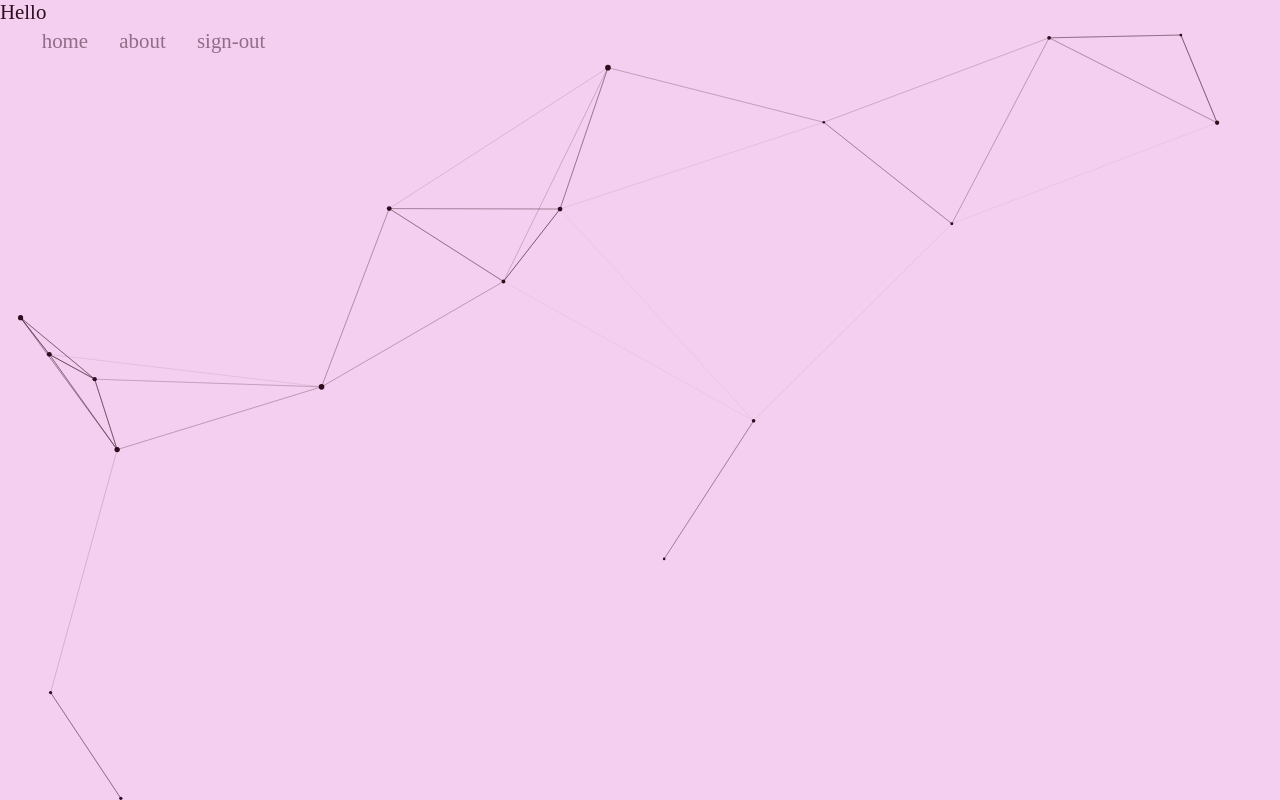
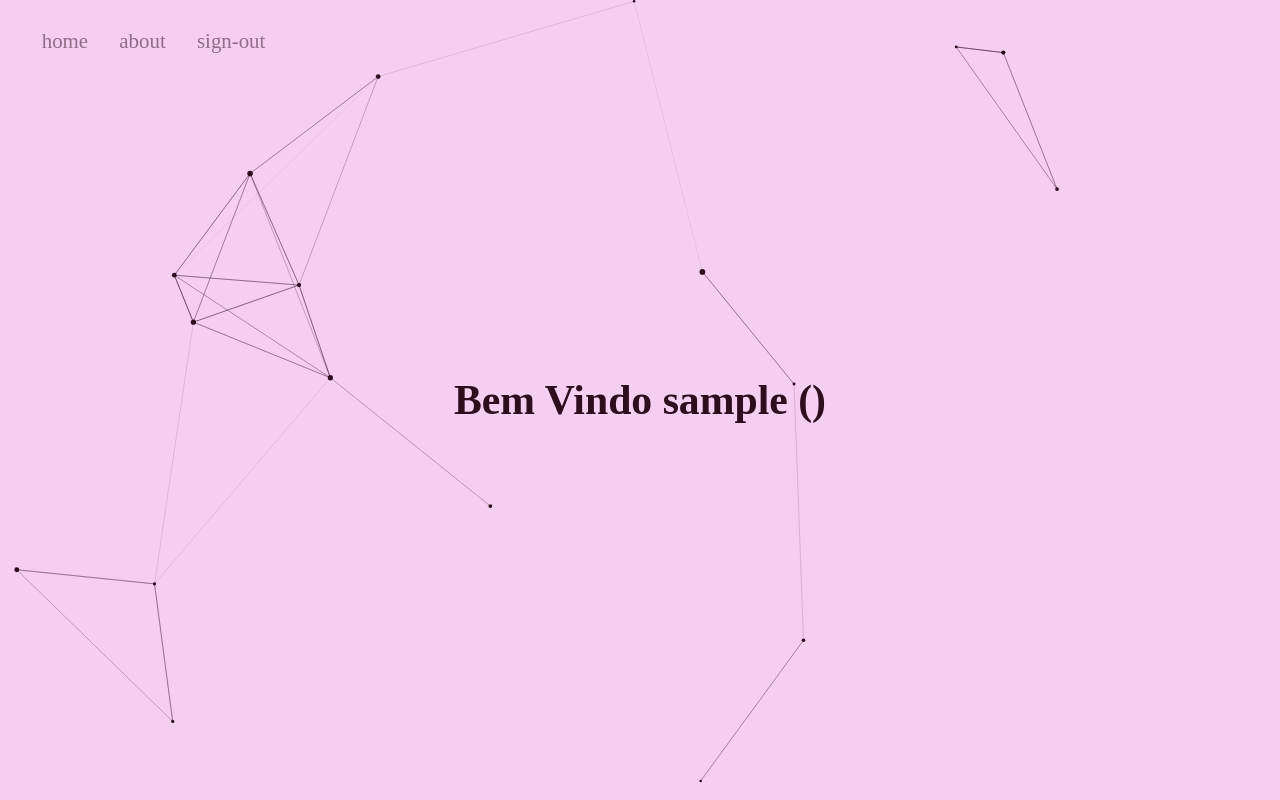
Before and after one commit to Bloco-N/runarcana-next, a Next.js app: page / in a window 1280 px wide. Built offline with nearby package versions, Linux system fonts and the light colour scheme; sample sign-in values are in the browser's storage; a web font is replaced by a local one.

Commit message:
feat: Home

```diff
--- a/pages/index.tsx
+++ b/pages/index.tsx
@@ -1,7 +1,25 @@
+import { useEffect, useState } from "react"
+import styled from "styled-components"
+import useUser from "../hooks/useUser"
+import User from "../types/User"
+
+const Container = styled.div`
+  display: flex;
+  height: 100%;
+  align-items: center;
+  justify-content: center;
+`
+
 export default function Home() {
-  return (
-    <div className="dark">
-      Hello
-    </div>
-  )
+  const user = useUser()
+
+  if(user){
+      return (
+        <Container>
+          <h1>Bem Vindo {user.username} ({user.nickname})</h1>
+        </Container>
+      )
+  }
+
+
 }
```
